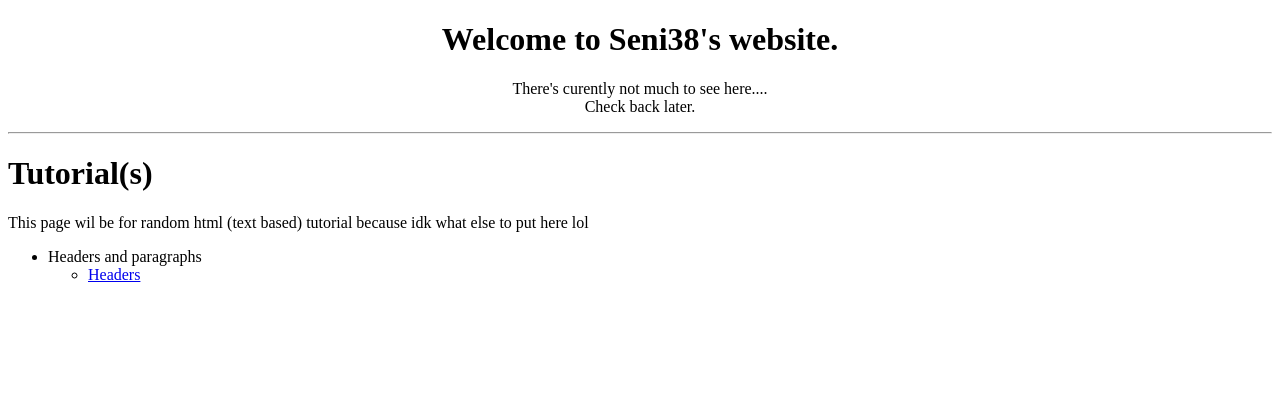
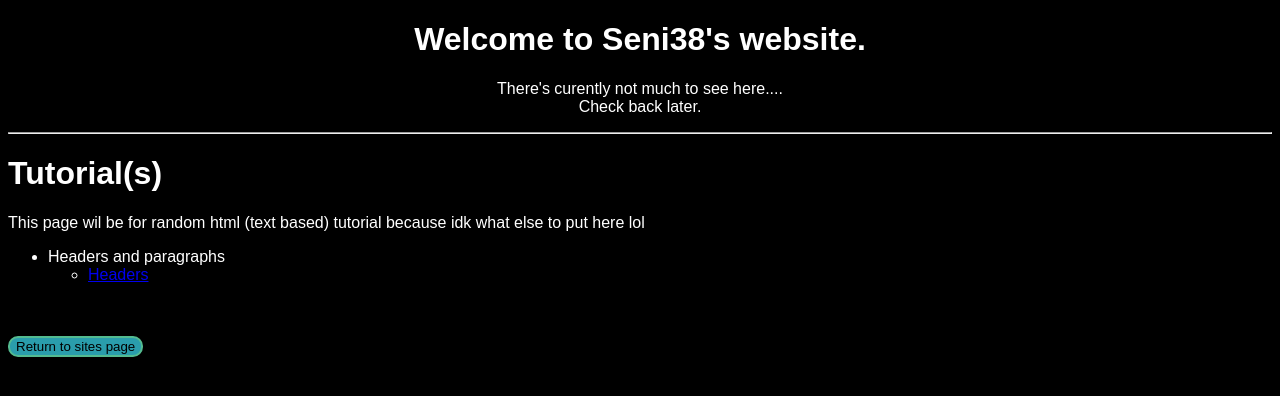
Before and after one commit to Seni38/Seni38-Xenor48-EDK.github.io, a plain HTML site: page Seni38_site/site.html in a window 1280 px wide. Drawn offline with Linux system fonts and the light colour scheme.

Commit message:
Modified Seni38's site
I changed some stuff in it (dark theme goes brrrrr (for now))

```diff
--- a/Seni38_site_name/Site.html
+++ b/Seni38_site/site.html
@@ -3,7 +3,7 @@
 <head>
     <meta charset="UTF-8">
     <meta name="viewport" content="width=device-width, initial-scale=1.0">
-    <title>Seni38's page</title>
+    <title>Seni38's page</title> <link rel="stylesheet" href="stylesheetmain.css">
 </head>
 <body>
 <header>
@@ -32,7 +32,9 @@
     <!-- End of list 1 -->
 </main>
 <footer>
-
+    <!--Link to site selection-->
+    <br> <br>
+    <a href="/index.html" title="Return to the site selection page" class="sites_page"><button id="sites_page">Return to sites page</button></a>
 </footer>
 </body>
 </html>
--- /dev/null
+++ b/Seni38_site/stylesheetmain.css
@@ -0,0 +1,20 @@
+@font-face{
+    src:url();
+    font-family: heyo, non;
+}
+
+html{
+    background-color: black;
+    color:white;
+    font-family: sans-serif;
+}
+
+.sites_page{
+    background-color:black;
+}
+
+#sites_page{ /* this is for an id */
+    border: solid 2px hsl(155, 43%, 53%);
+    background-color: rgb(42, 157, 172);
+    border-radius: 10px;
+}
```
Also changed, not shown: Seni38_site/tutorial 1/header.html (renamed from Seni38_site_name/tutorial 1/header.html, +3 -3 lines), index.html (+1 -1 lines).
